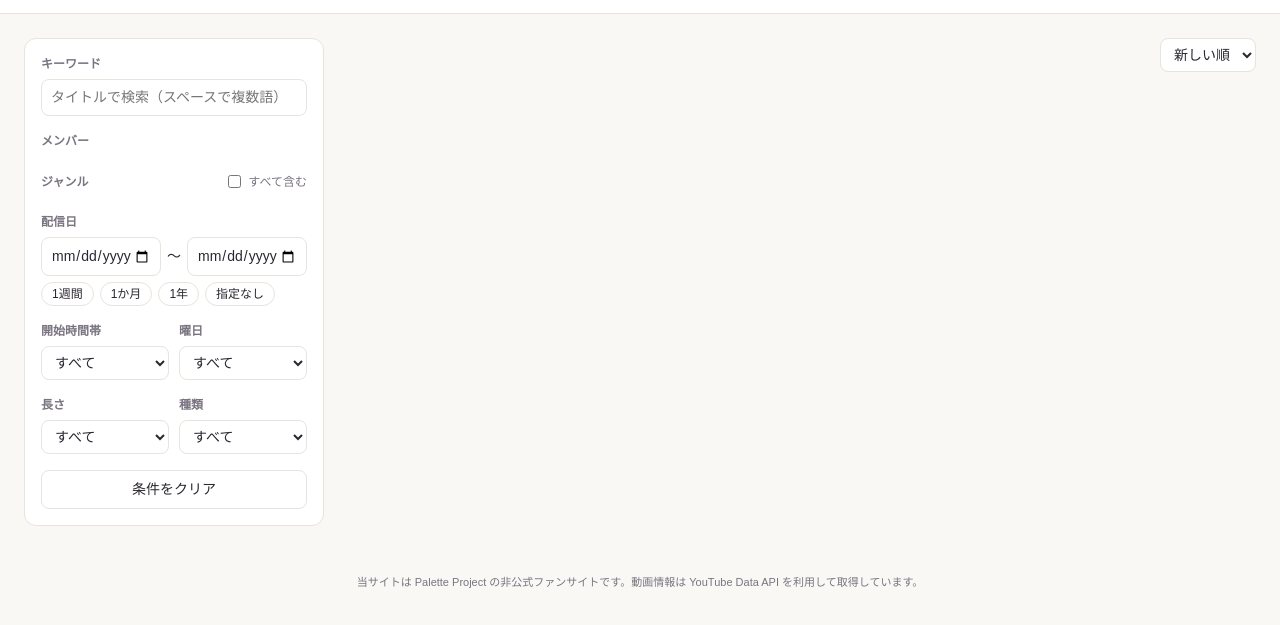
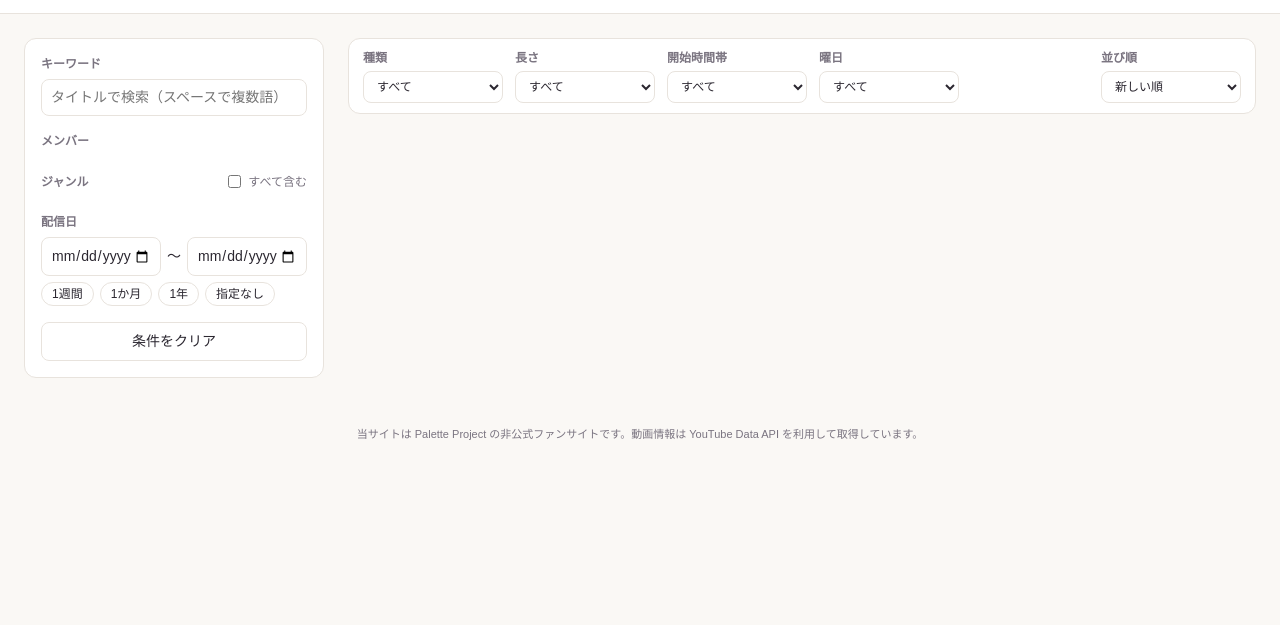
Before and after one commit to bigrock0223/palepro-archive, a plain HTML site: page public/index.html in a window 1280 px wide. Shown: the part 49-674 px from the top of the page. Drawn offline with Linux system fonts and the light colour scheme.

Commit message:
検索条件の位置調整

```diff
--- a/public/app.js
+++ b/public/app.js
@@ -155,7 +155,7 @@
     $('pagerTop').innerHTML = $('pagerBottom').innerHTML = renderPager(total);
     $('empty').hidden = res.length > 0;
     const active = (state.q ? 1 : 0) + state.members.length + state.genres.length
-      + ['from', 'to', 'tod', 'dow', 'len', 'type'].filter((k) => state[k]).length;
+      + ['from', 'to'].filter((k) => state[k]).length;
     $('filterToggle').textContent = active ? `絞り込み条件（${active}）` : '絞り込み条件';
     for (const el of document.querySelectorAll('#members .chip')) el.setAttribute('aria-pressed', state.members.includes(el.dataset.member));
     for (const el of document.querySelectorAll('#genres .chip')) el.setAttribute('aria-pressed', state.genres.includes(el.dataset.genre));
--- a/public/index.html
+++ b/public/index.html
@@ -50,9 +50,29 @@
         </div>
       </div>
 
-      <div class="field two">
-        <div>
-          <label for="tod">開始時間帯</label>
+      <button type="button" class="reset" id="reset">条件をクリア</button>
+    </aside>
+
+    <section class="results">
+      <div class="toolbar" aria-label="表示条件">
+        <label class="tool">種類
+          <select id="type">
+            <option value="">すべて</option>
+            <option value="live">配信アーカイブ</option>
+            <option value="video">動画</option>
+            <option value="short">ショート</option>
+          </select>
+        </label>
+        <label class="tool">長さ
+          <select id="len">
+            <option value="">すべて</option>
+            <option value="0-1800">〜30分</option>
+            <option value="1800-3600">30分〜1時間</option>
+            <option value="3600-7200">1〜2時間</option>
+            <option value="7200-">2時間〜</option>
+          </select>
+        </label>
+        <label class="tool">開始時間帯
           <select id="tod">
             <option value="">すべて</option>
             <option value="morning">朝（5〜12時）</option>
@@ -60,52 +80,26 @@
             <option value="night">夜（18〜24時）</option>
             <option value="late">深夜（0〜5時）</option>
           </select>
-        </div>
-        <div>
-          <label for="dow">曜日</label>
+        </label>
+        <label class="tool">曜日
           <select id="dow">
             <option value="">すべて</option>
             <option value="1">月</option><option value="2">火</option><option value="3">水</option>
             <option value="4">木</option><option value="5">金</option><option value="6">土</option>
             <option value="0">日</option>
           </select>
-        </div>
+        </label>
+        <label class="tool sort">並び順
+          <select id="sort">
+            <option value="new">新しい順</option>
+            <option value="old">古い順</option>
+            <option value="long">長い順</option>
+            <option value="short">短い順</option>
+          </select>
+        </label>
       </div>
-
-      <div class="field two">
-        <div>
-          <label for="len">長さ</label>
-          <select id="len">
-            <option value="">すべて</option>
-            <option value="0-1800">〜30分</option>
-            <option value="1800-3600">30分〜1時間</option>
-            <option value="3600-7200">1〜2時間</option>
-            <option value="7200-">2時間〜</option>
-          </select>
-        </div>
-        <div>
-          <label for="type">種類</label>
-          <select id="type">
-            <option value="">すべて</option>
-            <option value="live">配信アーカイブ</option>
-            <option value="video">動画</option>
-            <option value="short">ショート</option>
-          </select>
-        </div>
-      </div>
-
-      <button type="button" class="reset" id="reset">条件をクリア</button>
-    </aside>
-
-    <section class="results">
       <div class="results-bar">
         <p id="count"></p>
-        <select id="sort" aria-label="並び順">
-          <option value="new">新しい順</option>
-          <option value="old">古い順</option>
-          <option value="long">長い順</option>
-          <option value="short">短い順</option>
-        </select>
       </div>
       <nav class="pager" id="pagerTop" aria-label="ページ"></nav>
       <ul class="grid" id="list"></ul>
--- a/public/style.css
+++ b/public/style.css
@@ -40,10 +40,11 @@ button, input, select { font: inherit; color: inherit; }
 .filters {
   background: var(--panel); border: 1px solid var(--line); border-radius: var(--radius);
   padding: 16px; align-self: start; position: sticky; top: 16px;
+  max-height: calc(100vh - 32px); overflow-y: auto; /* 画面より長いときは欄だけスクロール */
 }
 .filter-toggle { display: none; }
 @media (max-width: 860px) {
-  .filters { position: static; }
+  .filters { position: static; max-height: none; }
   .filters:not(.open) { display: none; }
   .filter-toggle {
     display: flex; justify-content: space-between; width: 100%; padding: 10px 14px;
@@ -81,9 +82,21 @@ input:focus, select:focus, button:focus-visible { outline: 2px solid var(--accen
 .reset:hover { border-color: var(--accent); color: var(--accent); }
 
 /* 結果 */
+/* 結果一覧の上の表示条件（種類・長さ・時間帯・曜日・並び順） */
+.toolbar {
+  display: flex; flex-wrap: wrap; align-items: flex-end; gap: 10px 12px; margin-bottom: 14px;
+  background: var(--panel); border: 1px solid var(--line); border-radius: var(--radius); padding: 10px 14px;
+}
+.tool { display: flex; flex-direction: column; gap: 4px; font-size: 12px; font-weight: 600; color: var(--muted); }
+.tool select { width: auto; min-width: 140px; font-weight: 400; color: var(--ink); }
+.tool.sort { margin-left: auto; }
+@media (max-width: 600px) {
+  .toolbar { display: grid; grid-template-columns: 1fr 1fr; }
+  .tool select { width: 100%; min-width: 0; }
+  .tool.sort { margin-left: 0; }
+}
 .results-bar { display: flex; justify-content: space-between; align-items: center; margin-bottom: 12px; gap: 12px; }
 .results-bar p { margin: 0; font-weight: 600; }
-.results-bar select { width: auto; }
 .grid { list-style: none; margin: 0; padding: 0; display: grid; grid-template-columns: repeat(auto-fill, minmax(250px, 1fr)); gap: 16px; }
 .card { background: var(--panel); border: 1px solid var(--line); border-radius: var(--radius); overflow: hidden; display: flex; flex-direction: column; }
 .thumb { position: relative; display: block; aspect-ratio: 16/9; background: linear-gradient(135deg, var(--c, #ccc), #fff); }
```
